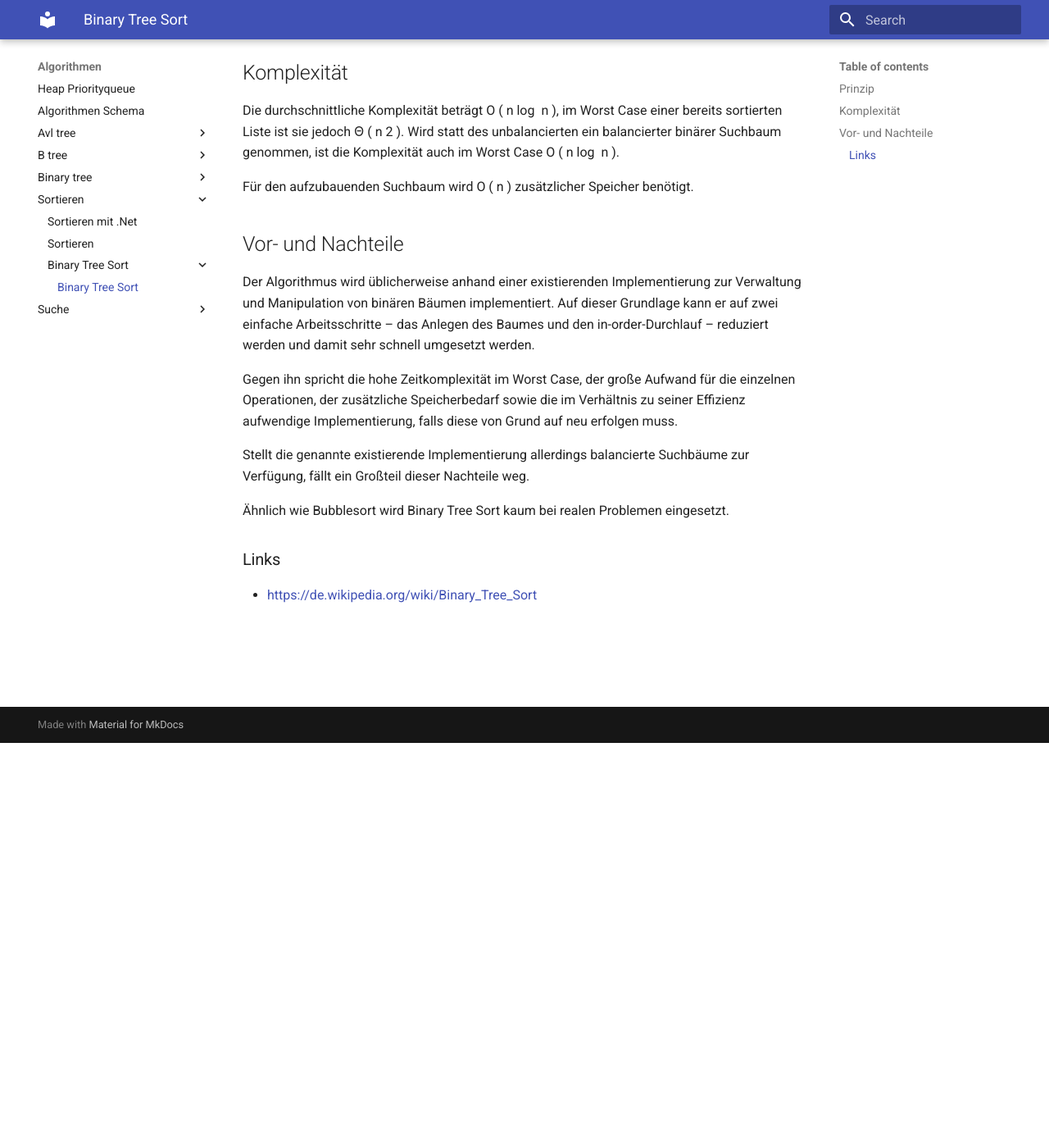
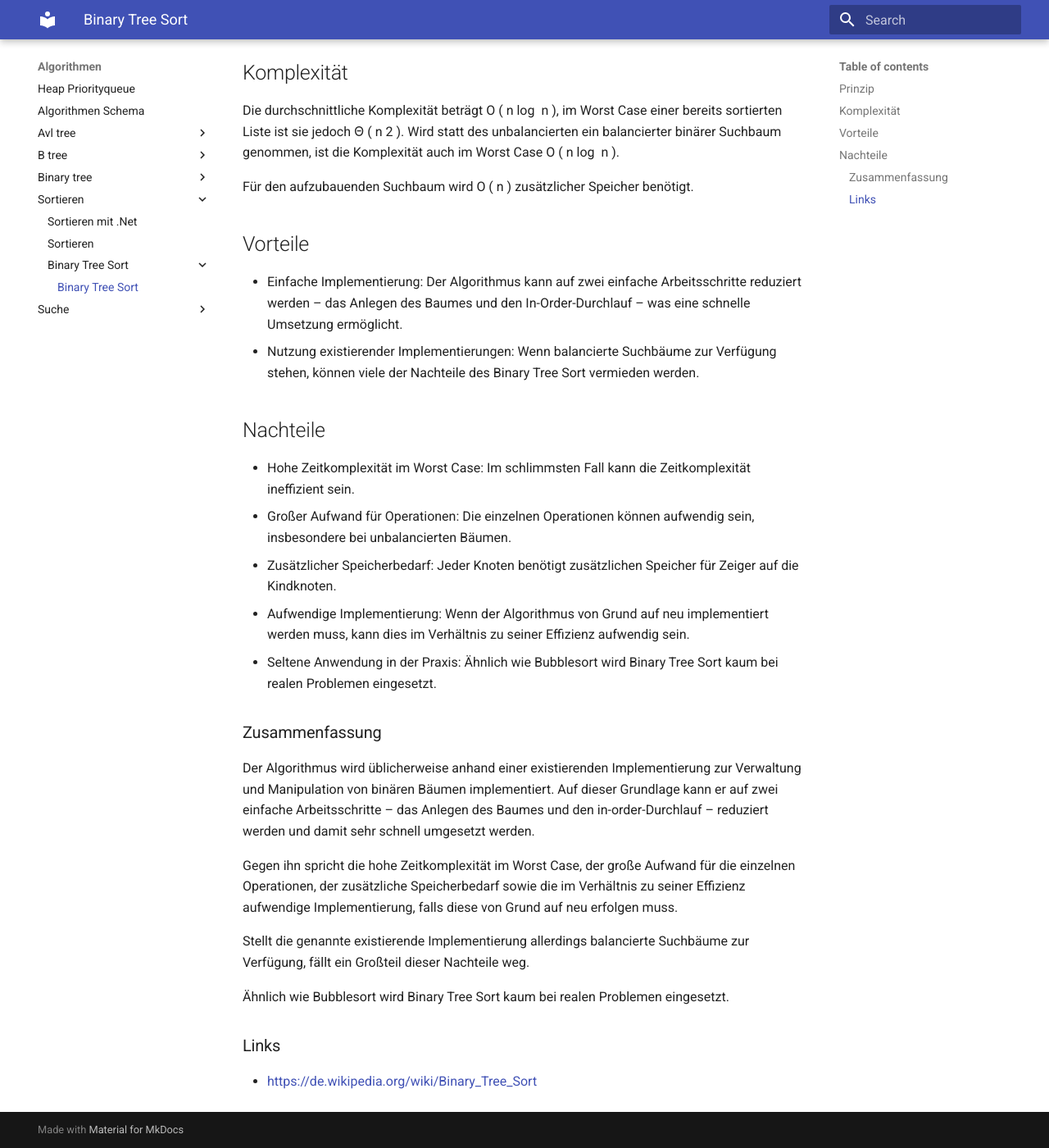
Before and after one commit to tsolenthaler/zbwAlgDs, an MkDocs documentation site: the page built from docs/algorithmen/sortieren/Binary-Tree-Sort/Binary-Tree-Sort.md, in a window 1280 px wide and 1400 px high, scrolled down 494 px. Shown: the whole window at 82% size. Built offline with MkDocs 1.6.1 and Material for MkDocs 9.7.7, drawn with Linux system fonts in a browser that asks for light colours.

Commit message:
Enhance Binary Tree Sort documentation by adding detailed advantages and disadvantages

```diff
--- a/docs/algorithmen/sortieren/Binary-Tree-Sort/Binary-Tree-Sort.md
+++ b/docs/algorithmen/sortieren/Binary-Tree-Sort/Binary-Tree-Sort.md
@@ -12,7 +12,21 @@ Die durchschnittliche Komplexität beträgt O ( n log ⁡ n ), im Worst Case ein
 
 Für den aufzubauenden Suchbaum wird O ( n ) zusätzlicher Speicher benötigt.
 
-## Vor- und Nachteile
+## Vorteile
+
+* Einfache Implementierung: Der Algorithmus kann auf zwei einfache Arbeitsschritte reduziert werden – das Anlegen des Baumes und den In-Order-Durchlauf – was eine schnelle Umsetzung ermöglicht.
+* Nutzung existierender Implementierungen: Wenn balancierte Suchbäume zur Verfügung stehen, können viele der Nachteile des Binary Tree Sort vermieden werden.
+
+## Nachteile
+
+* Hohe Zeitkomplexität im Worst Case: Im schlimmsten Fall kann die Zeitkomplexität ineffizient sein.
+* Großer Aufwand für Operationen: Die einzelnen Operationen können aufwendig sein, insbesondere bei unbalancierten Bäumen.
+* Zusätzlicher Speicherbedarf: Jeder Knoten benötigt zusätzlichen Speicher für Zeiger auf die Kindknoten.
+* Aufwendige Implementierung: Wenn der Algorithmus von Grund auf neu implementiert werden muss, kann dies im Verhältnis zu seiner Effizienz aufwendig sein.
+* Seltene Anwendung in der Praxis: Ähnlich wie Bubblesort wird Binary Tree Sort kaum bei realen Problemen eingesetzt.
+
+
+### Zusammenfassung
 Der Algorithmus wird üblicherweise anhand einer existierenden Implementierung zur Verwaltung und Manipulation von binären Bäumen implementiert. Auf dieser Grundlage kann er auf zwei einfache Arbeitsschritte – das Anlegen des Baumes und den in-order-Durchlauf – reduziert werden und damit sehr schnell umgesetzt werden.
 
 Gegen ihn spricht die hohe Zeitkomplexität im Worst Case, der große Aufwand für die einzelnen Operationen, der zusätzliche Speicherbedarf sowie die im Verhältnis zu seiner Effizienz aufwendige Implementierung, falls diese von Grund auf neu erfolgen muss.
@@ -22,7 +36,6 @@ Stellt die genannte existierende Implementierung allerdings balancierte Suchbäu
 Ähnlich wie Bubblesort wird Binary Tree Sort kaum bei realen Problemen eingesetzt.
 
 
-
 ### Links
 
 * [https://de.wikipedia.org/wiki/Binary_Tree_Sort](https://de.wikipedia.org/wiki/Binary_Tree_Sort)
```
